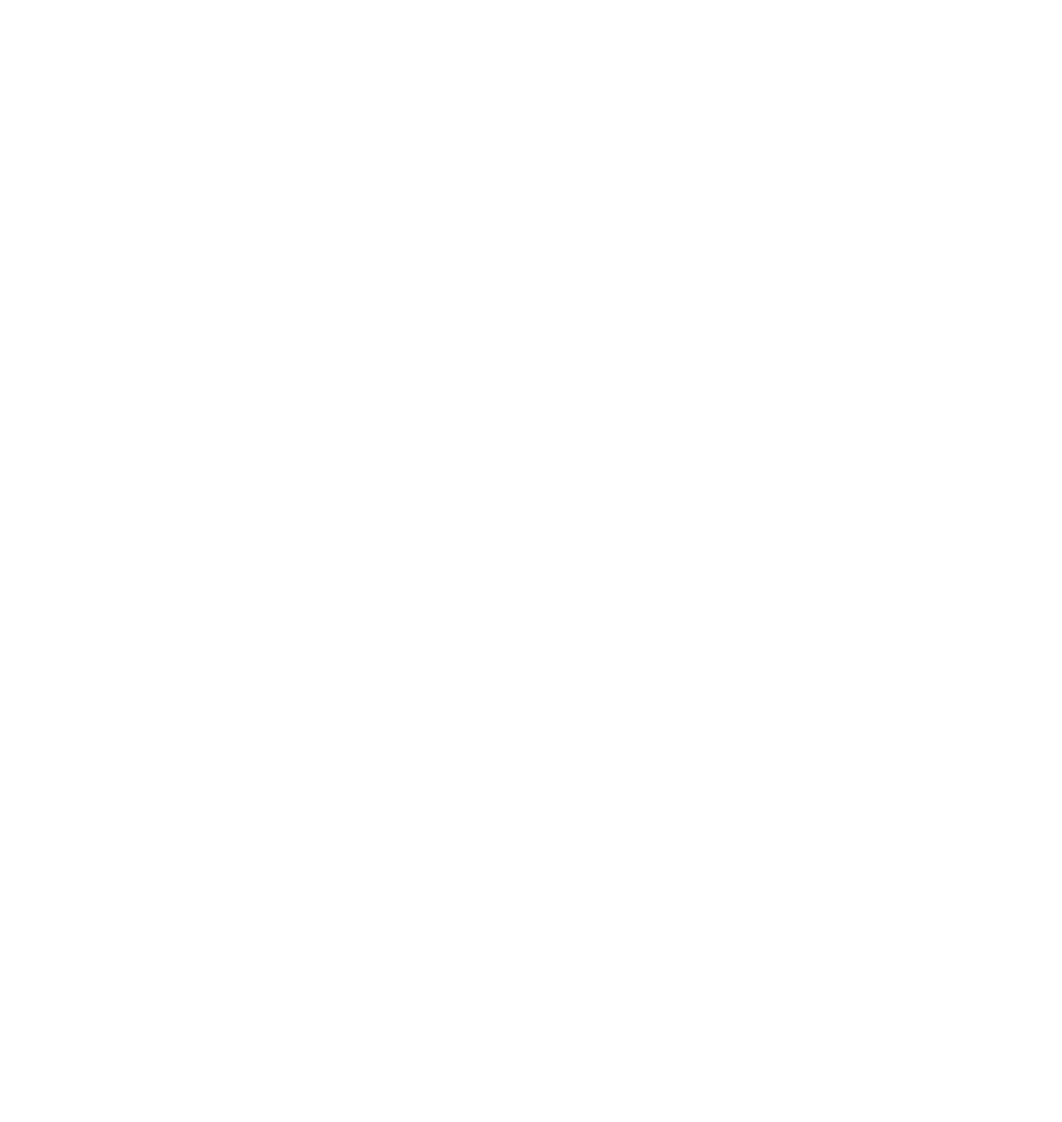
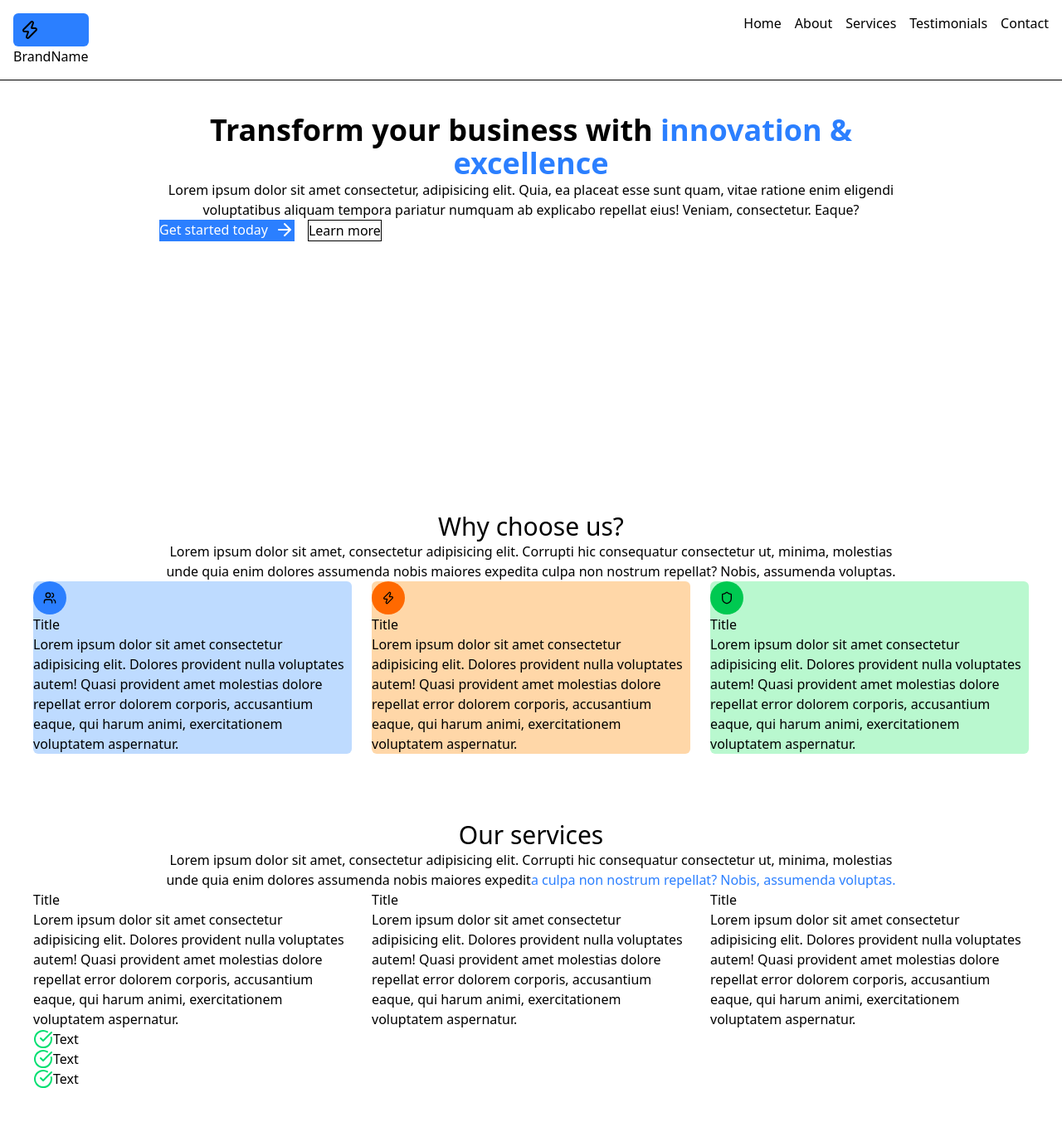
Before and after one commit to Cecilieditlevsen/code-in-the-dark, a website: page index.html in a window 1280 px wide. Shown: the whole page at 83% size. Before the commit the page ends 800 px from the top, so only its background shows below. Drawn offline with nearby package versions, Linux system fonts and the light colour scheme.

Commit message:
Code in the Dark Submission - team-1

```diff
--- a/index.html
+++ b/index.html
@@ -17,6 +17,102 @@
   🎯 START CODING HERE!
   May your divs be straight and your classes be right 😎
 -->
+<header class="flex justify-between font-medium bg-white p-4 border-b border-grey-200">
+    <a href=""><div class="bg-blue-500 rounded-md p-2 flex flex-row items-center"><i data-lucide="zap"></i></div>BrandName</a>
+    <nav>
+      <ul class="list-style-none flex flex-row gap-4">
+        <li><a href="#home">Home</a></li>
+        <li><a href="#home">About</a></li>
+        <li><a href="#home">Services</a></li>
+        <li><a href="#home">Testimonials</a></li>
+        <li><a href="#home">Contact</a></li>
+      </ul>
+    </nav>
+
+</header>
+<main>
+  <section class="w-full h-[60svh] max-h-[600px] p-10 bg-grey-100">
+    <div class="max-w-4xl mx-auto text-center">
+      <h1 class="text-4xl font-bold">Transform your business with <span class="text-blue-500">innovation & excellence</span></h1>
+      <p>Lorem ipsum dolor sit amet consectetur, adipisicing elit. Quia, ea placeat esse sunt quam, vitae ratione enim eligendi voluptatibus aliquam tempora pariatur numquam ab explicabo repellat eius! Veniam, consectetur. Eaque?</p>
+      <div class="flex gap-4">
+        <button class="bg-blue-500 border-blue-500 text-white font-medium gap flex gap-2">Get started today <i data-lucide="arrow-right"></i></button>
+        <button class="border border-grey-200 bg-white font-medium">Learn more</button></div>
+    </div>
+ </section>
+ <section class="w-full p-10">
+      <div class="max-w-4xl mx-auto text-center">
+
+  <h2 class="text-3xl">Why choose us?</h2>
+  <p>Lorem ipsum dolor sit amet, consectetur adipisicing elit. Corrupti hic consequatur consectetur ut, minima, molestias unde quia enim dolores assumenda nobis maiores expedita culpa non nostrum repellat? Nobis, assumenda voluptas.</p>
+ </div>
+ <div class="grid grid-cols-3 gap-6">
+  <article class="bg-blue-200 rounded-md">
+    <div class="bg-blue-500 rounded-full size-10 flex flex-row items-center p-3">
+<i data-lucide="users"></i>
+</div>
+    <h3>Title</h3>
+    <p>Lorem ipsum dolor sit amet consectetur adipisicing elit. Dolores provident nulla voluptates autem! Quasi provident amet molestias dolore repellat error dolorem corporis, accusantium eaque, qui harum animi, exercitationem voluptatem aspernatur.</p>
+  </article>
+  <article class="bg-orange-200 rounded-md">
+    <div class="bg-orange-500 rounded-full size-10 flex flex-row items-center p-3">
+  <i data-lucide="zap"></i>
+</div>
+    <h3>Title</h3>
+    <p>Lorem ipsum dolor sit amet consectetur adipisicing elit. Dolores provident nulla voluptates autem! Quasi provident amet molestias dolore repellat error dolorem corporis, accusantium eaque, qui harum animi, exercitationem voluptatem aspernatur.</p>
+  </article>
+  <article class="bg-green-200 rounded-md">
+    <div class="bg-green-500 rounded-full size-10 flex flex-row items-center p-3">
+  <i data-lucide="shield"></i>
+</div>
+    <h3>Title</h3>
+    <p>Lorem ipsum dolor sit amet consectetur adipisicing elit. Dolores provident nulla voluptates autem! Quasi provident amet molestias dolore repellat error dolorem corporis, accusantium eaque, qui harum animi, exercitationem voluptatem aspernatur.</p>
+  </article>
+ </div>
+</section>
+
+<!-- Sidst section -->
+ <section class="w-full p-10">
+      <div class="max-w-4xl mx-auto text-center">
+
+  <h2 class="text-3xl">Our services</h2>
+  <p>Lorem ipsum dolor sit amet, consectetur adipisicing elit. Corrupti hic consequatur consectetur ut, minima, molestias unde quia enim dolores assumenda nobis maiores expedit<a href="#" class="text-blue-500">a culpa non nostrum repellat? Nobis, assumenda voluptas.</a></p>
+ </div>
+ <div class="grid grid-cols-3 gap-6">
+  <article class="bg-grey-200 rounded-md">
+    <h3>Title</h3>
+    <p>Lorem ipsum dolor sit amet consectetur adipisicing elit. Dolores provident nulla voluptates autem! Quasi provident amet molestias dolore repellat error dolorem corporis, accusantium eaque, qui harum animi, exercitationem voluptatem aspernatur.</p>
+    <ul>
+      <li class="flex">
+          <i data-lucide="check-circle" class="text-green-400"></i>
+Text
+      </li>
+      <li class="flex">
+          <i data-lucide="check-circle" class="text-green-400"></i>
+Text
+      </li>
+      <li class="flex">
+          <i data-lucide="check-circle" class="text-green-400"></i>
+Text
+      </li>
+    </ul>
+  </article>
+  <article class="bg-grey-200 rounded-md">
+    <h3>Title</h3>
+    <p>Lorem ipsum dolor sit amet consectetur adipisicing elit. Dolores provident nulla voluptates autem! Quasi provident amet molestias dolore repellat error dolorem corporis, accusantium eaque, qui harum animi, exercitationem voluptatem aspernatur.</p>
+  </article>
+  <article class="bg-grey-200 rounded-md">
+
+    <h3>Title</h3>
+    <p>Lorem ipsum dolor sit amet consectetur adipisicing elit. Dolores provident nulla voluptates autem! Quasi provident amet molestias dolore repellat error dolorem corporis, accusantium eaque, qui harum animi, exercitationem voluptatem aspernatur.</p>
+  </article>
+ </div>
+</section>
+
+</main>
+<footer>
+
+</footer>
 
     <!--
   ==========================================
```
